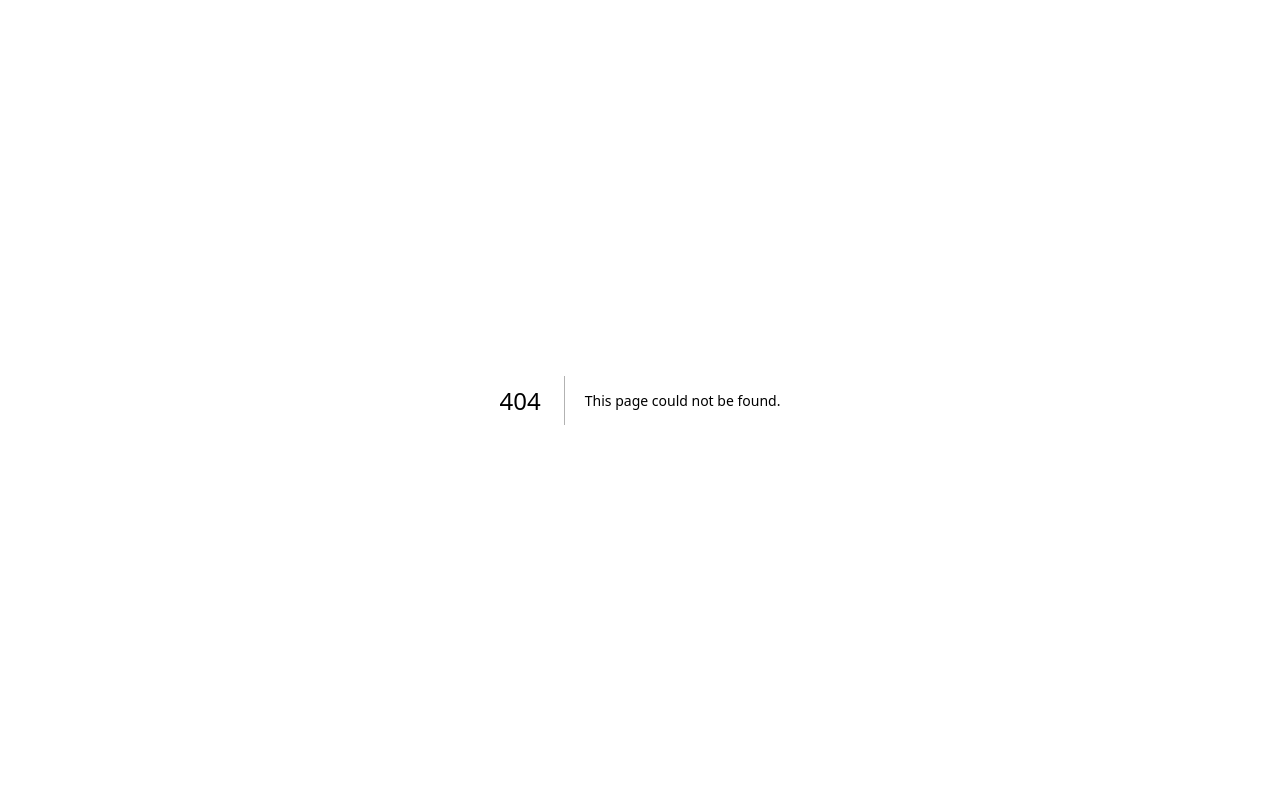
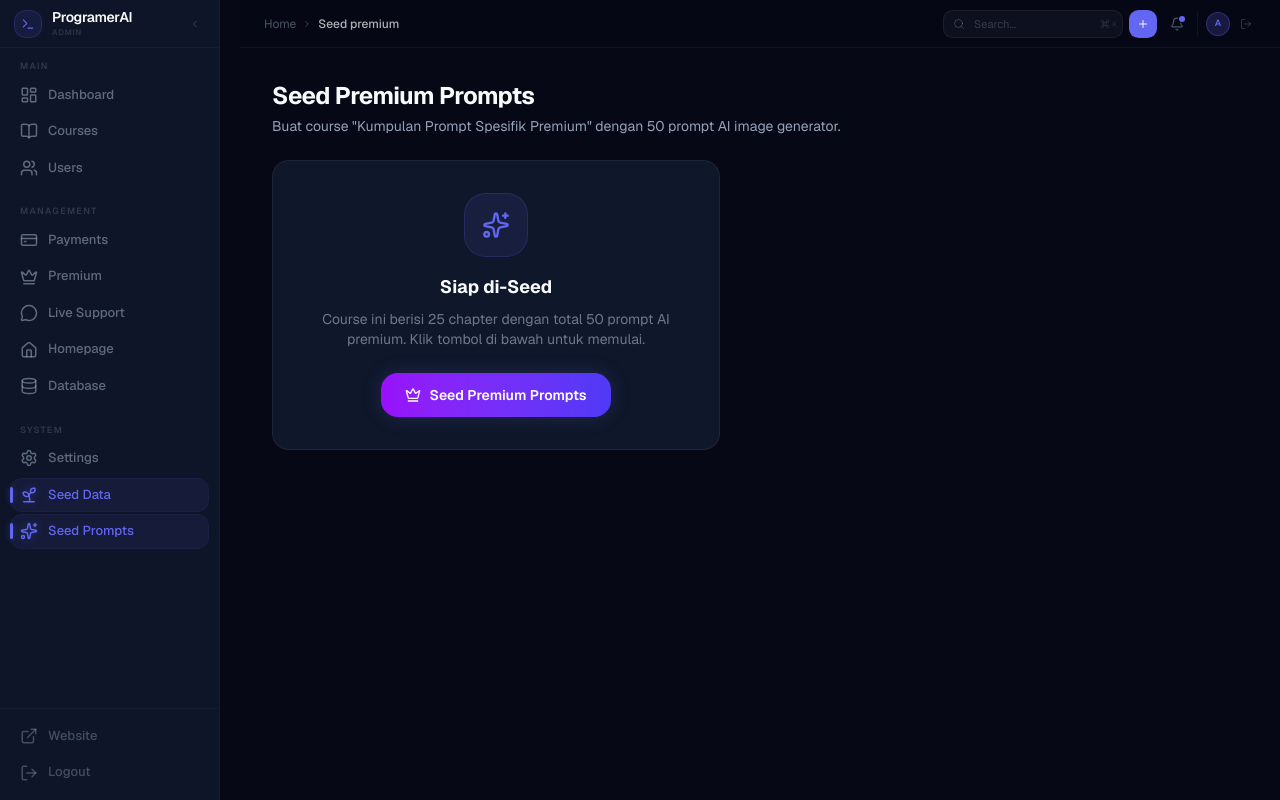
Before and after one commit to xroya24-pixel/programerai, a Next.js app: page /admin/seed-premium in a window 1280 px wide. Before the commit this address had no page. Built offline with nearby package versions, Linux system fonts and the light colour scheme.

Commit message:
feat: seed premium page with button + sidebar link

```diff
--- /dev/null
+++ b/src/app/admin/seed-premium/page.tsx
@@ -0,0 +1,92 @@
+"use client";
+
+import { useState } from "react";
+import { motion } from "framer-motion";
+import { Sparkles, CheckCircle2, AlertCircle, Loader2, Crown } from "lucide-react";
+
+export default function SeedPremiumPage() {
+  const [status, setStatus] = useState<"idle" | "loading" | "success" | "error">("idle");
+  const [result, setResult] = useState<string>("");
+
+  const handleSeed = async () => {
+    setStatus("loading");
+    setResult("");
+    try {
+      const res = await fetch("/api/seed-premium-prompts", { method: "POST" });
+      const data = await res.json();
+      if (data.success) {
+        setStatus("success");
+        setResult(`${data.chapters} chapter dan ${data.lessons} lesson berhasil dibuat!`);
+      } else {
+        setStatus("error");
+        setResult(data.error || "Gagal");
+      }
+    } catch {
+      setStatus("error");
+      setResult("Network error");
+    }
+  };
+
+  return (
+    <div className="space-y-6">
+      <motion.div initial={{ opacity: 0, y: 16 }} animate={{ opacity: 1, y: 0 }} transition={{ duration: 0.4 }}>
+        <h1 className="text-2xl font-bold tracking-tight">Seed Premium Prompts</h1>
+        <p className="text-muted-foreground text-sm mt-1">Buat course &quot;Kumpulan Prompt Spesifik Premium&quot; dengan 50 prompt AI image generator.</p>
+      </motion.div>
+
+      <motion.div initial={{ opacity: 0, y: 16 }} animate={{ opacity: 1, y: 0 }} transition={{ delay: 0.1 }}
+        className="rounded-xl bg-[#0F172A] border border-white/[0.06] p-8 max-w-md">
+        {status === "idle" && (
+          <div className="text-center">
+            <div className="w-16 h-16 rounded-2xl bg-primary/10 border border-primary/20 flex items-center justify-center mx-auto mb-4">
+              <Sparkles className="w-7 h-7 text-primary" />
+            </div>
+            <h2 className="text-lg font-bold mb-2">Siap di-Seed</h2>
+            <p className="text-sm text-muted-foreground/70 mb-6">
+              Course ini berisi 25 chapter dengan total 50 prompt AI premium. Klik tombol di bawah untuk memulai.
+            </p>
+            <button onClick={handleSeed}
+              className="inline-flex items-center gap-2 h-11 px-6 rounded-xl bg-gradient-to-r from-purple-600 to-indigo-600 hover:from-purple-500 hover:to-indigo-500 text-white text-sm font-semibold transition-all shadow-[0_0_20px_rgba(99,102,241,0.2)]">
+              <Crown className="w-4 h-4" /> Seed Premium Prompts
+            </button>
+          </div>
+        )}
+
+        {status === "loading" && (
+          <div className="text-center">
+            <Loader2 className="w-8 h-8 text-primary animate-spin mx-auto mb-4" />
+            <p className="text-sm text-muted-foreground">Membuat course dan 50 prompt...</p>
+          </div>
+        )}
+
+        {status === "success" && (
+          <div className="text-center">
+            <div className="w-16 h-16 rounded-2xl bg-emerald-500/10 border border-emerald-500/20 flex items-center justify-center mx-auto mb-4">
+              <CheckCircle2 className="w-7 h-7 text-emerald-400" />
+            </div>
+            <h2 className="text-lg font-bold mb-2 text-emerald-400">Berhasil!</h2>
+            <p className="text-sm text-muted-foreground/70 mb-4">{result}</p>
+            <a href="/admin/courses"
+              className="inline-flex items-center gap-2 h-10 px-5 rounded-xl bg-primary hover:bg-primary/90 text-primary-foreground text-sm font-medium transition-all">
+              Lihat di Courses →
+            </a>
+          </div>
+        )}
+
+        {status === "error" && (
+          <div className="text-center">
+            <div className="w-16 h-16 rounded-2xl bg-red-500/10 border border-red-500/20 flex items-center justify-center mx-auto mb-4">
+              <AlertCircle className="w-7 h-7 text-red-400" />
+            </div>
+            <h2 className="text-lg font-bold mb-2 text-red-400">Gagal</h2>
+            <p className="text-sm text-muted-foreground/70 mb-4">{result}</p>
+            <button onClick={handleSeed}
+              className="inline-flex items-center gap-2 h-10 px-5 rounded-xl bg-primary hover:bg-primary/90 text-primary-foreground text-sm font-medium transition-all">
+              Coba Lagi
+            </button>
+          </div>
+        )}
+      </motion.div>
+    </div>
+  );
+}
--- a/src/components/admin/sidebar.tsx
+++ b/src/components/admin/sidebar.tsx
@@ -20,6 +20,7 @@ import {
   Sprout,
   MessageCircle,
   Crown,
+  Sparkles,
 } from "lucide-react";
 import { cn } from "@/lib/utils";
 import { useState } from "react";
@@ -48,6 +49,7 @@ const sections = [
     items: [
       { label: "Settings", href: "/admin/settings", icon: Settings },
       { label: "Seed Data", href: "/admin/seed", icon: Sprout },
+      { label: "Seed Prompts", href: "/admin/seed-premium", icon: Sparkles },
     ],
   },
 ];
```
